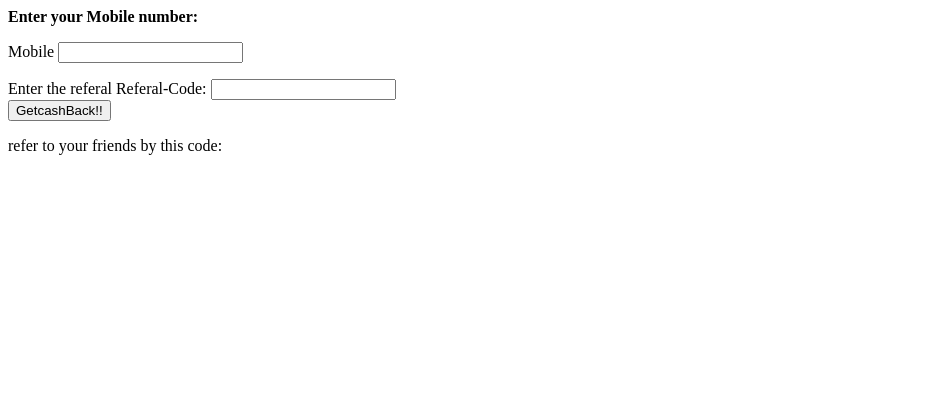
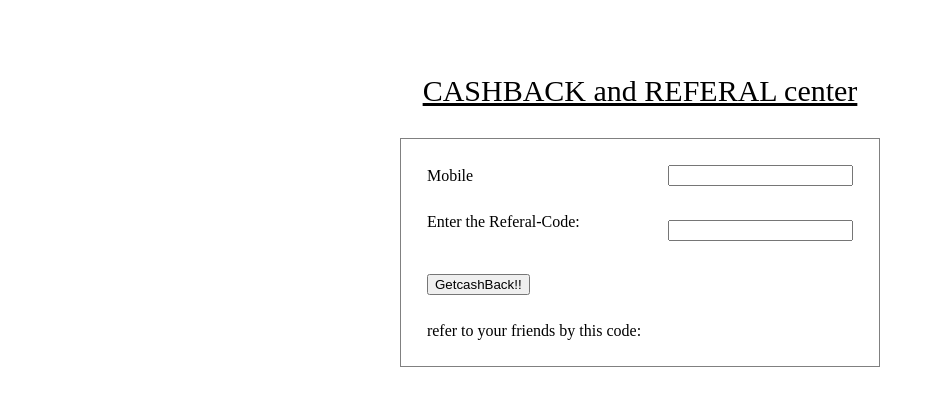
Before and after one commit to Pruthviraj98/elocals, a PHP site: page /homepage.php in a window 1280 px wide. Shown: the top 406 px of the page, without its empty margins (0-935 px from the left). Run offline with PHP 8.4, Linux system fonts and the light colour scheme.

Commit message:
Add files via upload

```diff
--- a/getno.php
+++ b/getno.php
@@ -17,7 +17,7 @@ if (strlen($q) == 10) {
   }
   else
   {
-    $hint="Incorrect, you need to sinup in elocals app first using this number";
+    $hint="Incorrect, you need to signup in elocals app first using this number";
   }
 }
 
--- a/homepage.php
+++ b/homepage.php
@@ -3,6 +3,8 @@ $conn=mysqli_connect("localhost","root","","elocals");
 ?>
 <html>
 <script>
+/////////////////////////////////////////////////////////////////////////////////////////////////////////////////////////////////
+
 function showHint(str) {
     if (str.length == 0) {
         document.getElementById("txtHint").innerHTML = "";
@@ -67,27 +69,59 @@ function commonUpdate(str){
           document.getElementById("r").innerHTML = this.responseText;
       }
   }
-  //alert("hihi");
   xmlhttp.open("GET","getuser.php?q="+ str, true);
   xmlhttp.send();
 }
+//////////////////////////////////////////////////////////////////////////////////////////////////////////////////////////////////
+</script>
+<style>
 
-</script>
+</style>
+
 </head>
 <body>
-
-<p><b>Enter your Mobile number:</b></p>
+<center><br><br>
+<p style="font-size:30px"><u>CASHBACK and REFERAL center</u></p>
+<table cellspacing="25px" frame="box">
+<tr>
 <form>
-Mobile <input type="text" onkeyup="showHint(this.value)" id="mobile">
+  <td>
+Mobile
+</td>
+<td>
+   <input type="text" onkeyup="showHint(this.value)" id="mobile">
+</td>
 </form>
 <p> <span id="txtHint"></span></p>
+</td>
+
+
+<tr>
+<td>
 <form>
-  Enter the referal Referal-Code: <input type="text" id="referal"><br>
+  Enter the Referal-Code:
+</td>
+<td>
+  <input type="text" id="referal"><br>
+</td></tr>
+
+
+<tr>
+<td>
   <input type="button" id="submit" onclick="redir(document.getElementById('referal').value, document.getElementById('mobile').value)" value="GetcashBack!!">
 </form>
+</td>
+</tr>
+
+
+<tr>
+<td>
 <p>refer to your friends by this code:<span id="referalStatus"></span></p>
-<p><span id="r"></span></p>
+</td>
+</tr>
 
+</table>
+</center>
 
 </body>
 </html>
```
